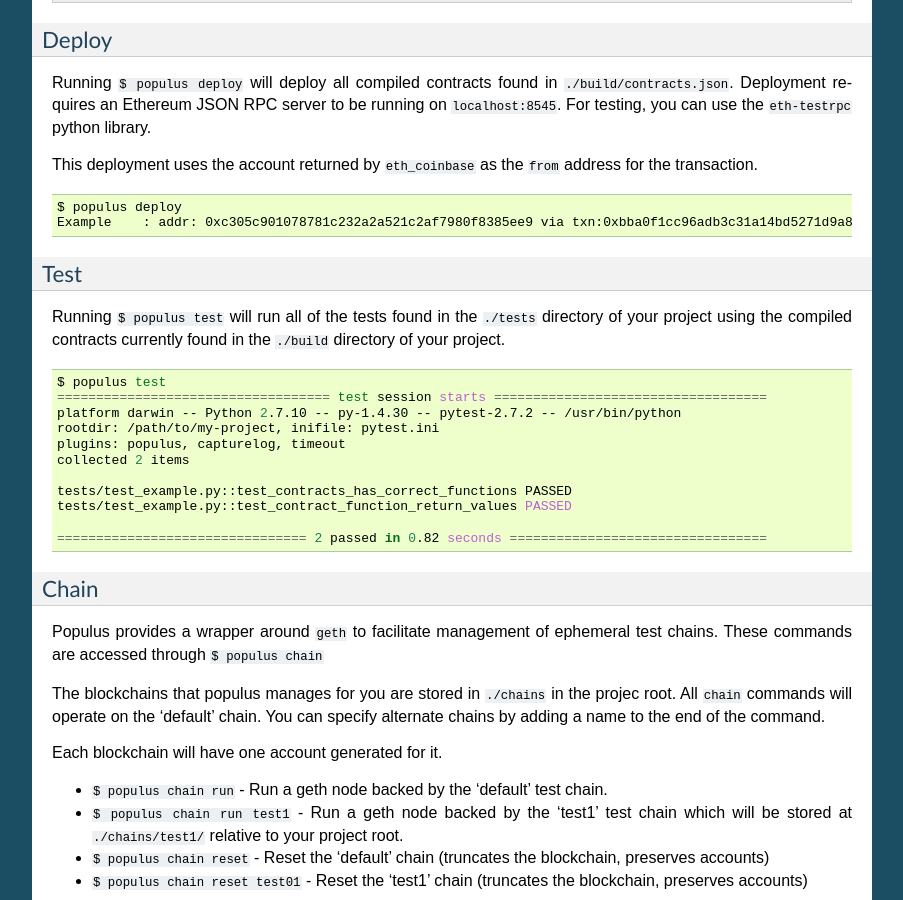
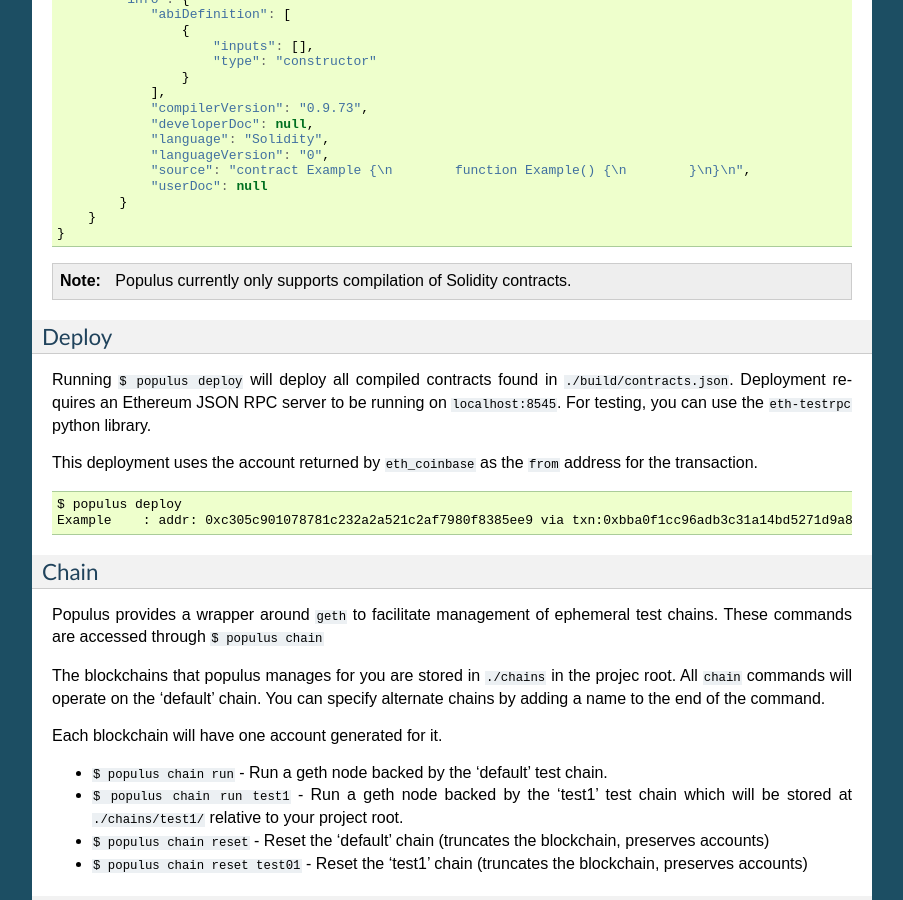
Before and after one commit to ethereum/populus, a Sphinx documentation site: the page built from docs/populus.overview.rst, in a window 1280 px wide and 900 px high, scrolled down 2601 px. Shown: the whole window, without its empty margins (198-1101 px from the left). Built offline with Sphinx 7.4.7, drawn with Linux system fonts in a browser that asks for light colours; pages that are not in the unit, such as notebooks, are missing from menus; some of the changed text lies outside the part shown.

Commit message:
Cleanup docs and remove test command

```diff
--- a/docs/populus.overview.rst
+++ b/docs/populus.overview.rst
@@ -60,11 +60,11 @@
       --help  Show this message and exit.
 
     Commands:
+      attach   Enter a python shell with contracts and...
       chain    Wrapper around `geth`.
       compile  Compile project contracts, storing their...
       deploy   Deploy contracts.
       init     Generate project layout with an example...
-      test     Test contracts (wrapper around py.test)
       web      HTML/CSS/JS tooling.
 
 
@@ -79,6 +79,28 @@
 * ``./tests/test_examply.py``
 * ``./html/index.html``
 * ``./assets/``
+
+
+Attach
+~~~~~~
+
+Running ``$ populus attach`` with place you in an interactive python shell with
+your contract classes and an RPC client available in the local namespace.
+
+
+.. code-block:: shell
+
+    Python: 2.7.10 (default, Jul 13 2015, 12:05:58)
+
+    Populus: v0.5.2
+
+    Project Path: /path/to/my-project/
+
+    contracts  -> Contract classes
+    client     -> Blockchain client (json-rpc)
+
+    Contracts: Example, AnotherExample
+
 
 Compile
 ~~~~~~~
@@ -188,30 +210,6 @@
     Example    : addr: 0xc305c901078781c232a2a521c2af7980f8385ee9 via txn:0xbba0f1cc96adb3c31a14bd5271d9a8c82b6aa1ddac2c7161bcb52ef6f3b9f813
 
 
-Test
-~~~~
-
-
-Running ``$ populus test`` will run all of the tests found in the ``./tests``
-directory of your project using the compiled contracts currently found in the
-``./build`` directory of your project.
-
-
-.. code-block:: shell
-
-    $ populus test
-    =================================== test session starts ===================================
-    platform darwin -- Python 2.7.10 -- py-1.4.30 -- pytest-2.7.2 -- /usr/bin/python
-    rootdir: /path/to/my-project, inifile: pytest.ini
-    plugins: populus, capturelog, timeout
-    collected 2 items
-
-    tests/test_example.py::test_contracts_has_correct_functions PASSED
-    tests/test_example.py::test_contract_function_return_values PASSED
-
-    ================================ 2 passed in 0.82 seconds =================================
-
-
 Chain
 ~~~~~
 
```
Also changed, not shown: 2 other files.
